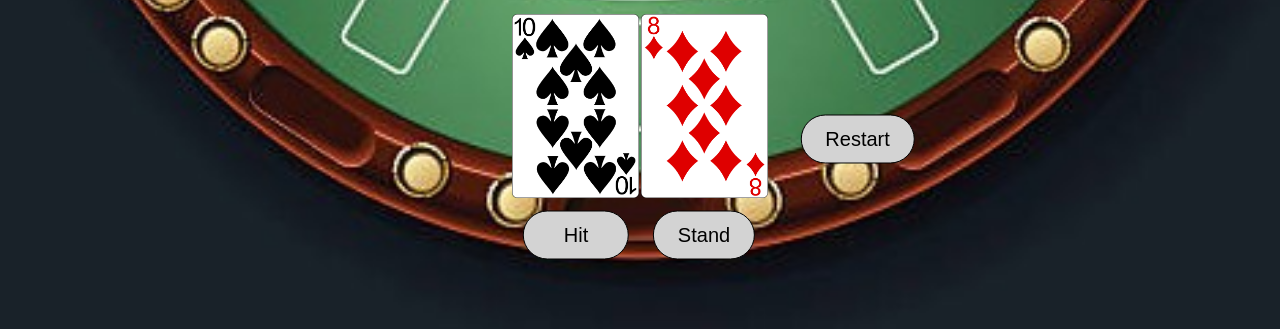
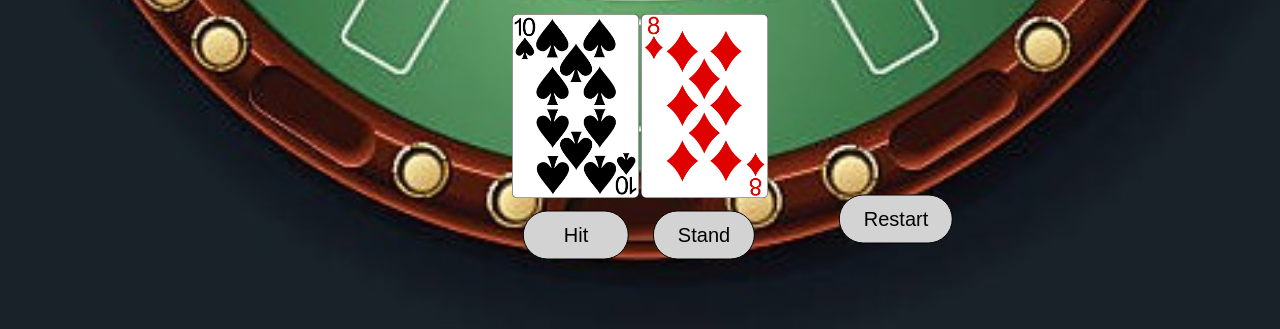
Before and after one commit to KranzTimothy/Blackjack, a plain HTML site: page index.html in a window 1280 px wide. Shown: the part 445-774 px from the top of the page. Drawn offline with Linux system fonts and the light colour scheme.

Commit message:
Update blackjack.css

```diff
--- a/blackjack.css
+++ b/blackjack.css
@@ -110,8 +110,8 @@ body {
     font-size: 1.25rem;
     cursor: pointer;
     position: absolute;
-    top: 73%;
-    left: 67%;
+    top: 83%;
+    left: 70%;
     transform: translate(-50%, -50%);
     z-index: 10;
 }
```
